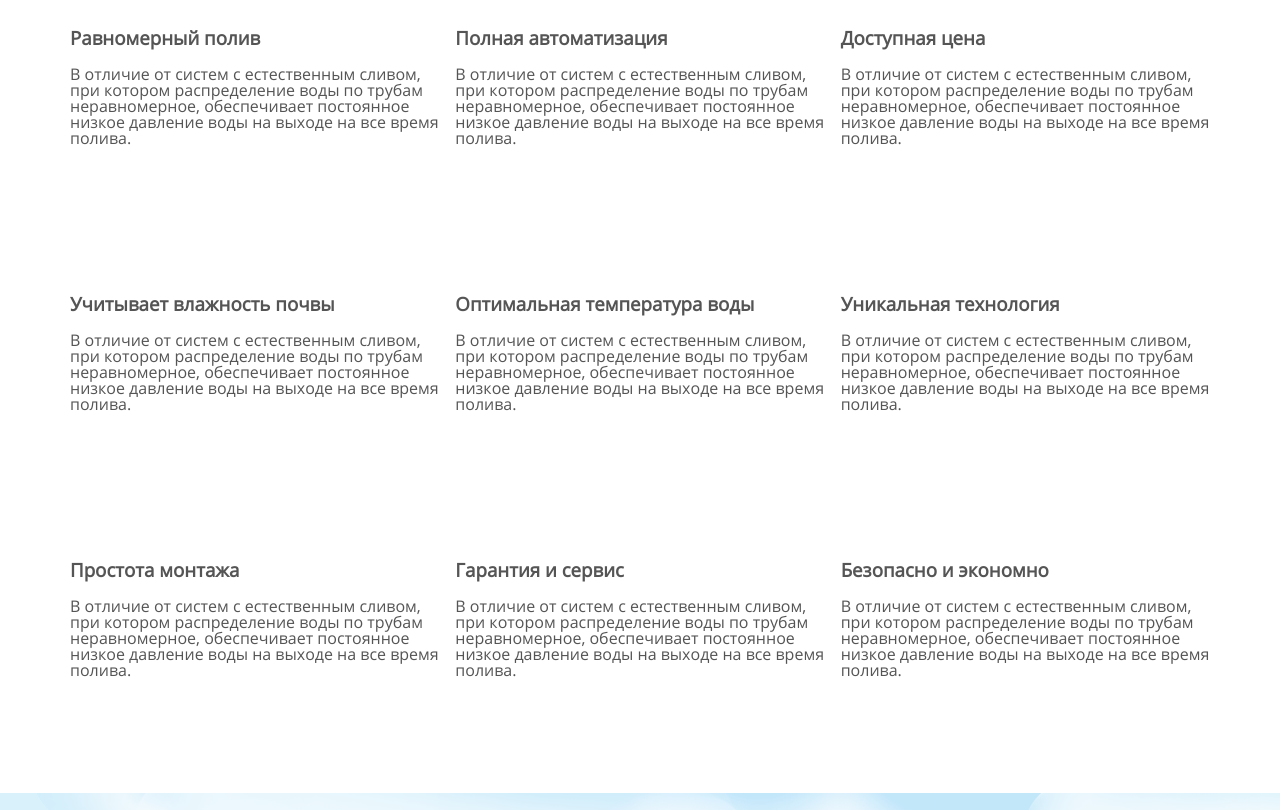
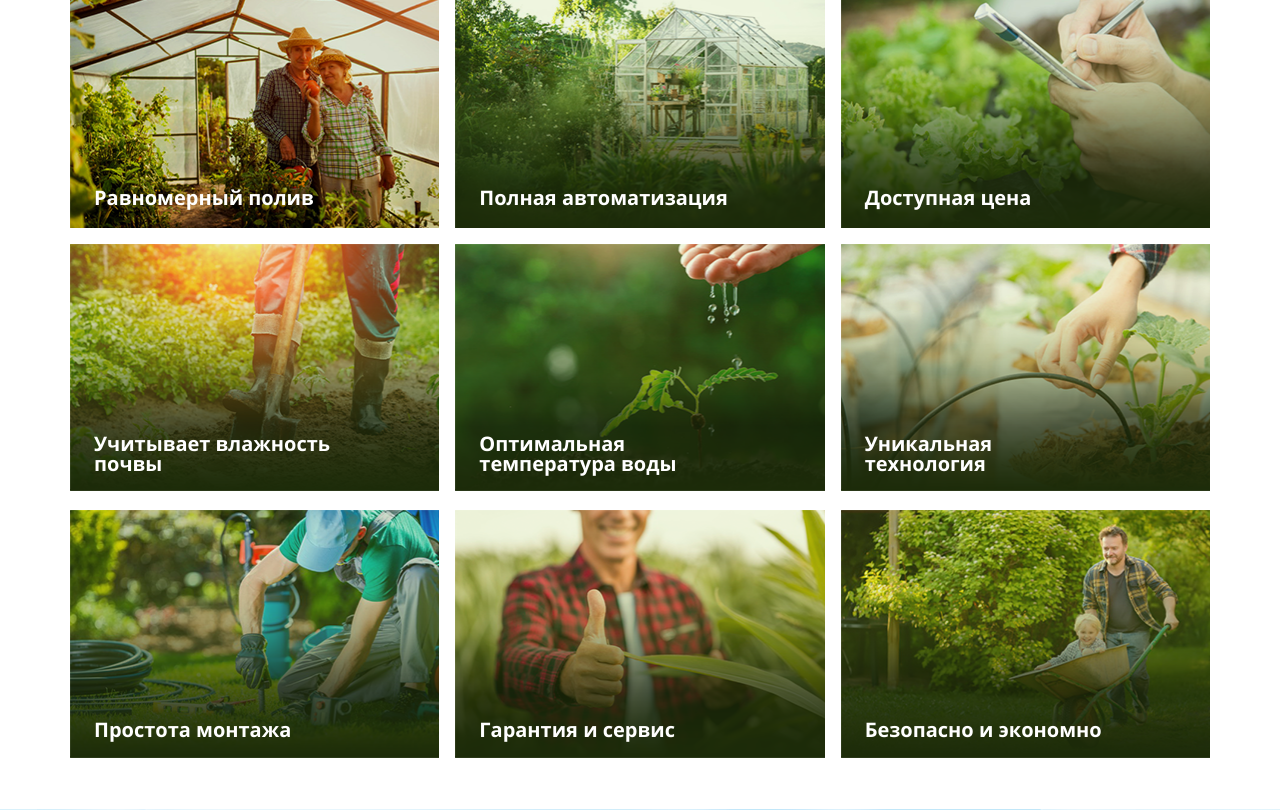
Before and after one commit to tschelovek/Urojaiking, a plain HTML site: page index.html in a window 1280 px wide. Shown: the part 735-1545 px from the top of the page. Drawn offline with Linux system fonts and the light colour scheme.

Commit message:
добавлены стили

```diff
--- a/css/style.sass
+++ b/css/style.sass
@@ -93,6 +93,7 @@ h2
 
 footer
   background-color: $lightGreen
+  padding-bottom: 1rem
 
 .wrapper
   margin: 0 auto
@@ -105,18 +106,22 @@ footer
   margin: 0 auto
   @include box-sizing
 
-.header
+.header, .footer
   &__list
     flex-direction: row
     display: flex
     justify-content: space-between
     align-items: center
-    margin: 0 0 1rem
     &_bottom a
       color: $textDarkGrey
       line-height: $fsXXL
+      @include transition
       &:hover
         border-bottom: 3px solid $lightGreen
+        @include transition
+
+.textSmallWhite
+  @include font($color: $textWhite, $size: $fsS, $weight: bold)
 
 .textSmallLightGreen
   @include font($color: $lightGreen, $size: $fsS, $weight: bold)
@@ -141,8 +146,10 @@ footer
   cursor: pointer
   background-color: $lightGreen
   @include font($color: $textWhite, $weight: bold, $line: 2.4rem)
+  @include transition
   &:hover
     color: $textBlack
+    @include transition
 
 .showcase
   background: url("../img/backgrounds/tachka.png") right no-repeat
@@ -165,11 +172,38 @@ footer
 .textLargeWhite
   @include font($color: $textWhite, $family: $bold, $size: $fs3XL, $weight: bold)
 
-.benefits__body
-  display: grid
-  grid-gap: 1rem
-  grid-template-columns: repeat(3, 1fr)
-  grid-template-rows: repeat(3, 250px)
+.benefits
+  margin-bottom: 3rem
+  &__body
+    display: grid
+    grid-gap: 1rem
+    grid-template-columns: repeat(3, 1fr)
+    grid-template-rows: repeat(3, 250px)
+  &__item
+    display: flex
+    align-items: flex-end
+    & h3
+      margin-left: 1.5rem
+      @include font($color: $textWhite, $family: $bold, $size: $fsL, $weight: bold)
+      max-width: 250px
+  &__item_1
+    background: url("../img/benefits/equable.png") no-repeat
+  &__item_2
+    background: url("../img/benefits/auto.png") no-repeat
+  &__item_3
+    background: url("../img/benefits/lowPrice.png") no-repeat
+  &__item_4
+    background: url("../img/benefits/moisture.png") no-repeat
+  &__item_5
+    background: url("../img/benefits/waterTemperature.png") no-repeat
+  &__item_6
+    background: url("../img/benefits/unikTech.png") no-repeat
+  &__item_7
+    background: url("../img/benefits/easyInstal.png") no-repeat
+  &__item_8
+    background: url("../img/benefits/waranty.png") no-repeat
+  &__item_9
+    background: url("../img/benefits/easySafe.png") no-repeat
 
 .schema
   background: url("../img/backgrounds/sky.png") no-repeat
@@ -232,33 +266,3 @@ footer
     & input
       width: 100%
       line-height: 2rem
-
-
-//.flip-scale-down-hor
-//  -webkit-animation: flip-scale-down-hor 0.6s linear 0.1s both
-//  animation: flip-scale-down-hor 0.6s linear 0.1s both
-
-
-//@-webkit-keyframes flip-scale-down-hor
-//  0%
-//    -webkit-transform: scale(1) rotateX(0)
-//    transform: scale(1) rotateX(0)
-//  50%
-//    -webkit-transform: scale(0.4) rotateX(90deg)
-//    transform: scale(0.4) rotateX(90deg)
-//  100%
-//    -webkit-transform: scale(1) rotateX(180deg)
-//    transform: scale(1) rotateX(180deg)
-//
-//
-//@keyframes flip-scale-down-hor
-//  0%
-//    -webkit-transform: scale(1) rotateX(0)
-//    transform: scale(1) rotateX(0)
-//  50%
-//    -webkit-transform: scale(0.4) rotateX(90deg)
-//    transform: scale(0.4) rotateX(90deg)
-//  100%
-//    -webkit-transform: scale(1) rotateX(180deg)
-//    transform: scale(1) rotateX(180deg)
-//
--- a/index.html
+++ b/index.html
@@ -109,77 +109,32 @@
             систиемы полива «Урожайкин»
         </h2>
         <div class="benefits__body">
-            <div class="benefits__item_1">
+            <div class="benefits__item benefits__item_1">
                 <h3>Равномерный полив</h3>
-                <p>
-                    В отличие от систем с естественным сливом, при котором распределение воды по трубам неравномерное,
-                    обеспечивает постоянное низкое давление воды на выходе на
-                    все время полива.
-                </p>
             </div>
-            <div class="benefits__item_2">
-                <h3>Полная автоматизация</h3>
-                <p>
-                    В отличие от систем с естественным сливом, при котором распределение воды по трубам неравномерное,
-                    обеспечивает постоянное низкое давление воды на выходе на
-                    все время полива.
-                </p>
+            <div class="benefits__item benefits__item_2">
+                    <h3>Полная автоматизация</h3>
             </div>
-            <div class="benefits__item_3">
+            <div class="benefits__item benefits__item_3">
                 <h3>Доступная цена</h3>
-                <p>
-                    В отличие от систем с естественным сливом, при котором распределение воды по трубам неравномерное,
-                    обеспечивает постоянное низкое давление воды на выходе на
-                    все время полива.
-                </p>
             </div>
-            <div class="benefits__item_4">
+            <div class="benefits__item benefits__item_4">
                 <h3>Учитывает влажность почвы</h3>
-                <p>
-                    В отличие от систем с естественным сливом, при котором распределение воды по трубам неравномерное,
-                    обеспечивает постоянное низкое давление воды на выходе на
-                    все время полива.
-                </p>
             </div>
-            <div class="benefits__item_5">
+            <div class="benefits__item benefits__item_5">
                 <h3>Оптимальная температура воды</h3>
-                <p>
-                    В отличие от систем с естественным сливом, при котором распределение воды по трубам неравномерное,
-                    обеспечивает постоянное низкое давление воды на выходе на
-                    все время полива.
-                </p>
             </div>
-            <div class="benefits__item_6">
+            <div class="benefits__item benefits__item_6">
                 <h3>Уникальная технология</h3>
-                <p>
-                    В отличие от систем с естественным сливом, при котором распределение воды по трубам неравномерное,
-                    обеспечивает постоянное низкое давление воды на выходе на
-                    все время полива.
-                </p>
             </div>
-            <div class="benefits__item_7">
+            <div class="benefits__item benefits__item_7">
                 <h3>Простота монтажа</h3>
-                <p>
-                    В отличие от систем с естественным сливом, при котором распределение воды по трубам неравномерное,
-                    обеспечивает постоянное низкое давление воды на выходе на
-                    все время полива.
-                </p>
             </div>
-            <div class="benefits__item_8">
+            <div class="benefits__item benefits__item_8">
                 <h3>Гарантия и сервис</h3>
-                <p>
-                    В отличие от систем с естественным сливом, при котором распределение воды по трубам неравномерное,
-                    обеспечивает постоянное низкое давление воды на выходе на
-                    все время полива.
-                </p>
             </div>
-            <div class="benefits__item_9">
+            <div class="benefits__item benefits__item_9">
                 <h3>Безопасно и экономно</h3>
-                <p>
-                    В отличие от систем с естественным сливом, при котором распределение воды по трубам неравномерное,
-                    обеспечивает постоянное низкое давление воды на выходе на
-                    все время полива.
-                </p>
             </div>
         </div>
     </div>
@@ -205,30 +160,45 @@
                 </h2>
                 <ul class="offer__list">
                     <li>
-                        <svg width="10px" height="10px"><circle class="ring" r="5px" cx="5px" cy="5px"/></svg>
+                        <svg width="10px" height="10px">
+                            <circle class="ring" r="5px" cx="5px" cy="5px"/>
+                        </svg>
                         Блок Автоматического Управление (БАУ)
                     </li>
                     <li>
-                        <svg width="10px" height="10px"><circle class="ring" r="5px" cx="5px" cy="5px"/></svg>
-                        Исполнительное устройство в разобранном виде (датчики, вентиль, помпа)</li>
+                        <svg width="10px" height="10px">
+                            <circle class="ring" r="5px" cx="5px" cy="5px"/>
+                        </svg>
+                        Исполнительное устройство в разобранном виде (датчики, вентиль, помпа)
+                    </li>
                     <li>
-                        <svg width="10px" height="10px"><circle class="ring" r="5px" cx="5px" cy="5px"/></svg>
+                        <svg width="10px" height="10px">
+                            <circle class="ring" r="5px" cx="5px" cy="5px"/>
+                        </svg>
                         Кабель связи
                     </li>
                     <li>
-                        <svg width="10px" height="10px"><circle class="ring" r="5px" cx="5px" cy="5px"/></svg>
+                        <svg width="10px" height="10px">
+                            <circle class="ring" r="5px" cx="5px" cy="5px"/>
+                        </svg>
                         Фитинги для впуска/выпуска воды из бака
                     </li>
                     <li>
-                        <svg width="10px" height="10px"><circle class="ring" r="5px" cx="5px" cy="5px"/></svg>
+                        <svg width="10px" height="10px">
+                            <circle class="ring" r="5px" cx="5px" cy="5px"/>
+                        </svg>
                         Датчик влажности почвы
                     </li>
                     <li>
-                        <svg width="10px" height="10px"><circle class="ring" r="5px" cx="5px" cy="5px"/></svg>
+                        <svg width="10px" height="10px">
+                            <circle class="ring" r="5px" cx="5px" cy="5px"/>
+                        </svg>
                         Инструкция по эксплуатации
                     </li>
                     <li>
-                        <svg width="10px" height="10px"><circle class="ring" r="5px" cx="5px" cy="5px"/></svg>
+                        <svg width="10px" height="10px">
+                            <circle class="ring" r="5px" cx="5px" cy="5px"/>
+                        </svg>
                         Руководство по самостоятельной сборке исполнительного устройства
                     </li>
                 </ul>
@@ -241,10 +211,10 @@
             <div>
                 <img src="./img/icons/i.png" alt="информация о системе Урожайкин">
             </div>
-                Данный комплект позволяет самостоятельно установить систему в месте полива и смонтировать исполнительное
-                устройство в пластиковый бак глубиной не более 1 м. Все необходимые детали за исключением шпильки из
-                нержавейки М10 и пластикового бака (мы рекомендуем объём 200 литров). Также подойдёт Ваш бак с широкой
-                горловиной любого объёма.
+            Данный комплект позволяет самостоятельно установить систему в месте полива и смонтировать исполнительное
+            устройство в пластиковый бак глубиной не более 1 м. Все необходимые детали за исключением шпильки из
+            нержавейки М10 и пластикового бака (мы рекомендуем объём 200 литров). Также подойдёт Ваш бак с широкой
+            горловиной любого объёма.
         </div>
     </div>
 
@@ -356,28 +326,28 @@
 
     <footer>
         <div class="container">
-            <ul class="header__list">
+            <ul class="footer__list">
                 <li>
                     <a href="#" class="logo__body">
                         <img src="./img/icons/logoWhite.png" alt="урожайкин">
                     </a>
                 </li>
-                <li class="textSmallLightGreen">
+                <li class="textSmallWhite">
                     Полностью автоматическая <br>
                     ситема полива
                 </li>
                 <li>
+                    <a href="tel:88003014186" class="textSmallGreen">
+                        <i class="fas fa-phone"></i> <span class="textSmallWhite">8 (800) 301-41-86</span>
+                    </a>
+                </li>                <li>
                     <a href="mailto:tvoipoliv@gmail.com" class="textSmallGreen">
-                        <i class="fas fa-envelope"></i> tvoipoliv@gmail.com
+                        <i class="fas fa-envelope"></i> <span class="textSmallWhite">tvoipoliv@gmail.com</span>
                     </a>
                 </li>
-                <li class="phone">
-                    <span class="phone_light">8 (800) </span><span class="phone_dark">301-41-86</span> <br>
-                    <span class="phone__text">звонок бесплатный</span>
-                </li>
                 <li>
-                    <a href="#"><i class="fab fa-instagram"></i></a>
-                    <a href="#"><i class="fab fa-vk"></i></a>
+                    <a href="#" class="textSmallWhite"><i class="fab fa-instagram"></i></a>
+                    <a href="#" class="textSmallWhite"><i class="fab fa-vk"></i></a>
                 </li>
             </ul>
         </div>
```
Also changed, not shown: css/style.css, 1 other file.
